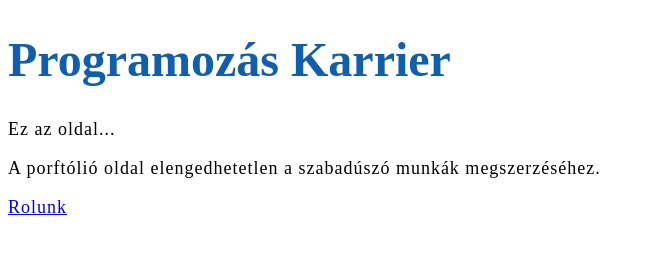
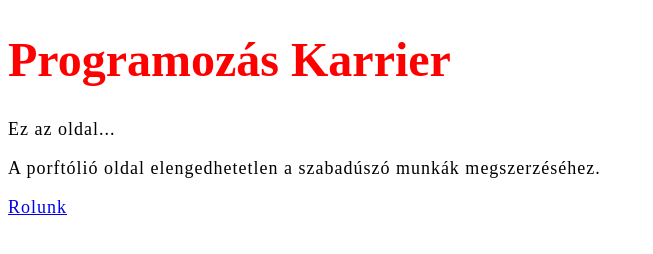
Before and after one commit to bartokgyuri/portfolio-oldal, a plain HTML site: page index.html in a window 1280 px wide. Shown: the whole page, without its empty margins (0-653 px from the left). Drawn offline with Linux system fonts and the light colour scheme.

Commit message:
vörös szín

```diff
--- a/css/styles.css
+++ b/css/styles.css
@@ -1,5 +1,5 @@
 h1 {
-  color: rgb(16, 95, 174);
+  color: red;
   font-size: 48px;
 }
 
```
